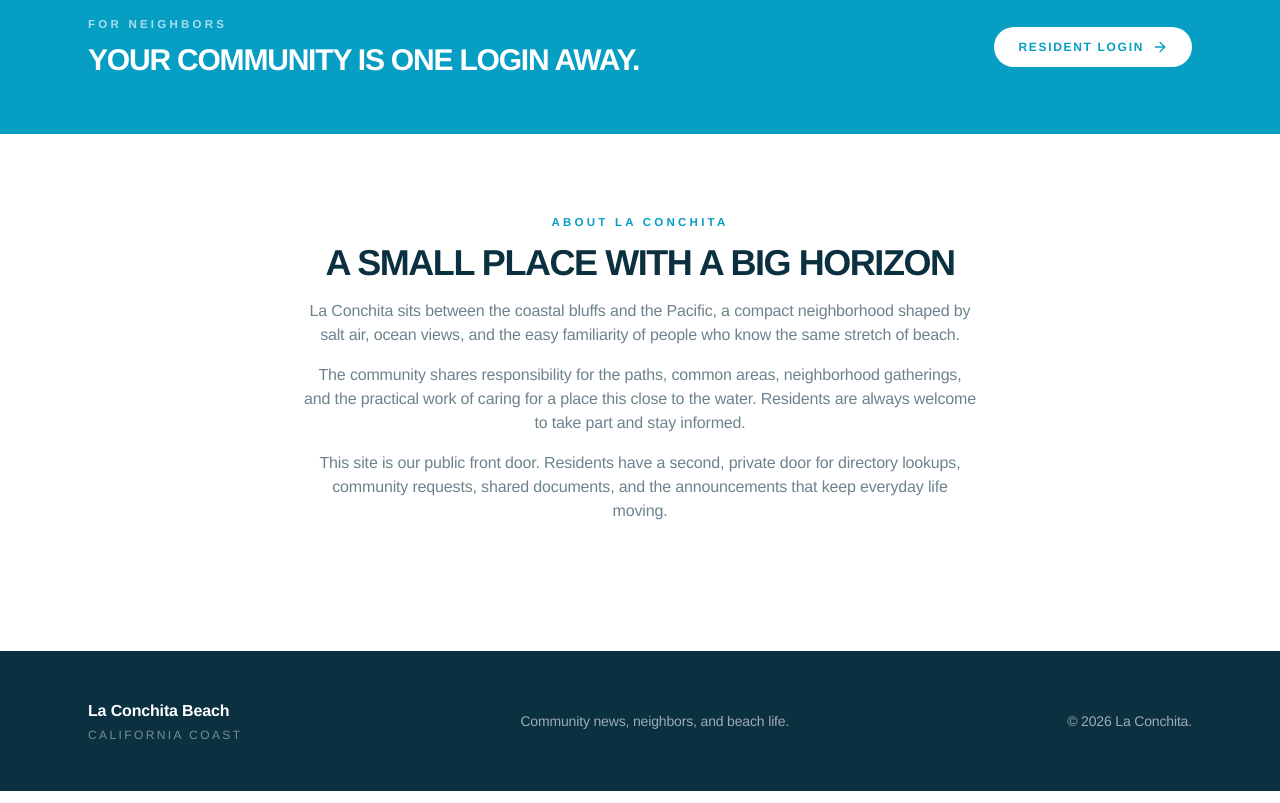
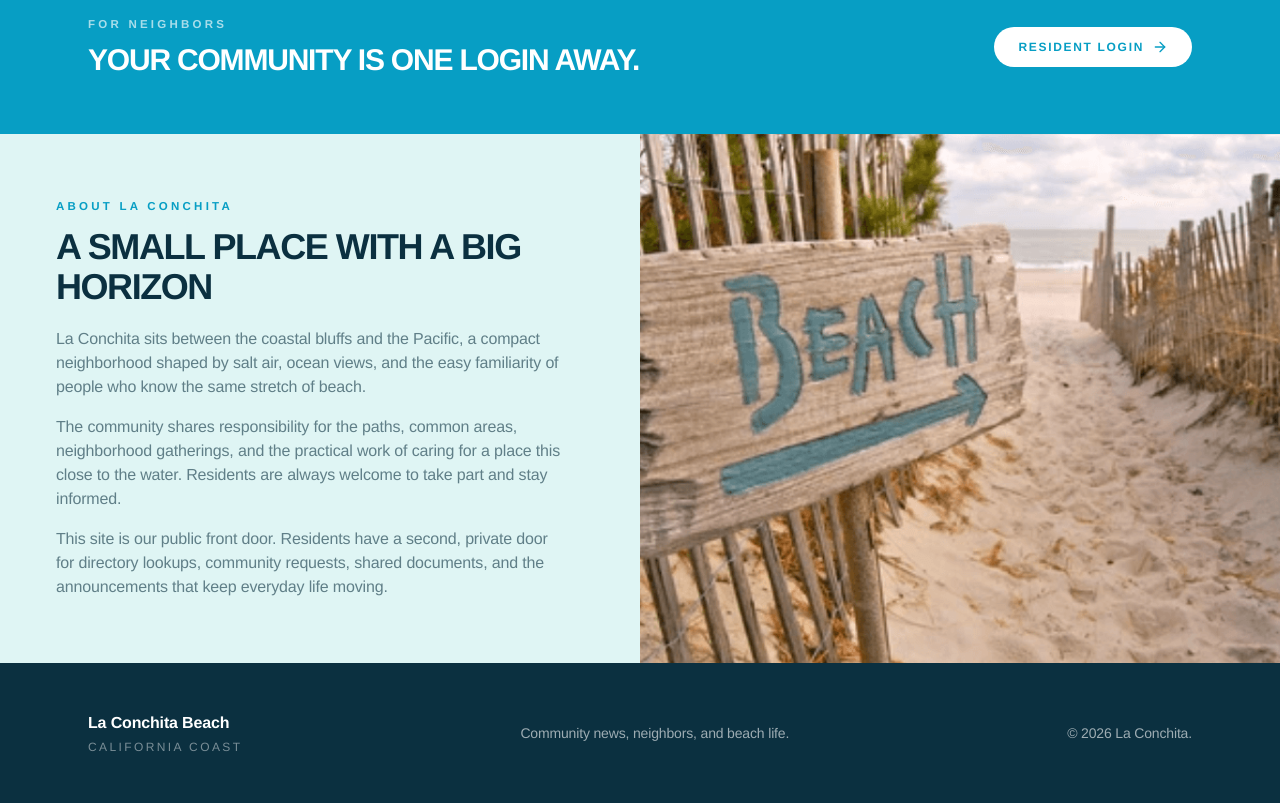
Before and after one commit to ereider1/laconchitabeach, a Next.js app: page / in a window 1280 px wide. Shown: the part 1820-2623 px from the top of the page. Built offline with nearby package versions, Linux system fonts and the light colour scheme; no server answers.

Commit message:
edit homepage ABOUT LC section

```diff
--- a/app/page.tsx
+++ b/app/page.tsx
@@ -177,20 +177,19 @@ export default function HomePage() {
           </div>
         </section>
 
-        <section id="about" className="bg-white px-6 py-20 sm:px-10">
-          <div className="mx-auto max-w-6xl">
-            <div className="mx-auto mb-12 max-w-2xl text-center">
+
+        <section className="grid bg-sand md:grid-cols-2">
+          <div className="flex items-center px-8 py-16 sm:px-14">
+            <div className="max-w-lg">
               <p className="eyebrow text-marina">About La Conchita</p>
-              <h2 className="mt-3 text-3xl font-bold uppercase tracking-[-0.04em] text-ink sm:text-4xl">
-                A small place with a big horizon
-              </h2>
-              <p className="mt-4 text-ink/60">
-				La Conchita sits between the coastal bluffs and the Pacific, a compact neighborhood shaped by salt air, ocean views, and the easy familiarity of people who know the same stretch of beach.</p>
-				<p className="mt-4 text-ink/60">The community shares responsibility for the paths, common areas, neighborhood gatherings, and the practical work of caring for a place this close to the water. Residents are always welcome to take part and stay informed.</p>
-				<p className="mt-4 text-ink/60">This site is our public front door. Residents have a second, private door for directory lookups, community requests, shared documents, and the announcements that keep everyday life moving.
-              </p>
+              <h2 className="mt-3 text-3xl font-bold uppercase tracking-[-0.04em] text-ink sm:text-4xl">A small place with a big horizon</h2>
+              <p className="mt-5 text-ink/60">La Conchita sits between the coastal bluffs and the Pacific, a compact neighborhood shaped by salt air, ocean views, and the easy familiarity of people who know the same stretch of beach.</p>
+              <p className="mt-4 text-ink/60">The community shares responsibility for the paths, common areas, neighborhood gatherings, and the practical work of caring for a place this close to the water. Residents are always welcome to take part and stay informed.</p>
+              <p className="mt-4 text-ink/60">This site is our public front door. Residents have a second, private door for directory lookups, community requests, shared documents, and the announcements that keep everyday life moving.</p>
             </div>
           </div>
+          <div className="min-h-[360px] bg-[url('/beach-access.png')] bg-cover bg-center" />
+
         </section>
 
 
```
